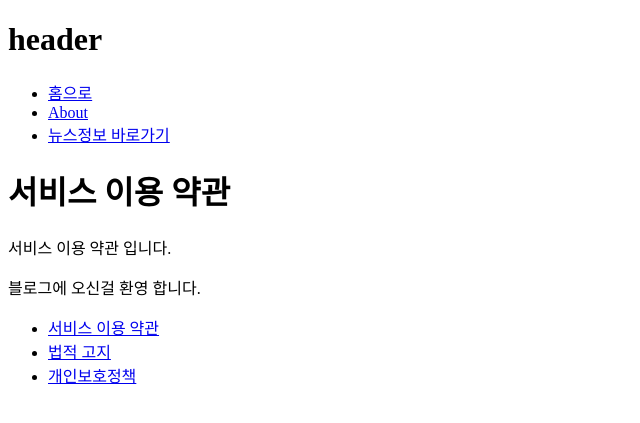
After one commit to wonju/wonju_blog, a Django app: template wpsblog/wpsblog/templates/policy/terms.html in a window 1280 px wide. The commit adds this page. Shown: the top 423 px of the page, without its empty margins (0-640 px from the left). Run offline with Django 3.2, Linux system fonts and the light colour scheme; the template is opened without the code that fills it, so the values that code supplies are empty.

Commit message:
add policy related views: terms, privacy, disclaimer

```diff
--- a/wpsblog/wpsblog/templates/footer.html
+++ b/wpsblog/wpsblog/templates/footer.html
@@ -1,3 +1,8 @@
 <footer>
     <p>블로그에 오신걸 환영 합니다.</p>
+    <ul>
+        <li><a href="{% url "policy:terms" %}">서비스 이용 약관</a></li>
+        <li><a href="{% url "policy:disclaimer" %}">법적 고지</a></li>
+        <li><a href="{% url "policy:privacy" %}">개인보호정책</a></li>
+    </ul>
 </footer>
--- /dev/null
+++ b/wpsblog/wpsblog/templates/policy/disclaimer.html
@@ -0,0 +1,6 @@
+{% extends "base.html" %}
+
+{% block content%}
+<h1>법적 고지와 책임의 한계</h1>
+<p>법적 고지와 책임의 한계 입니다.</p>
+{% endblock %}
--- /dev/null
+++ b/wpsblog/wpsblog/templates/policy/privacy.html
@@ -0,0 +1,6 @@
+{% extends "base.html" %}
+
+{% block content%}
+<h1>개인정보 보호 정책</h1>
+<p>개인정보 보호 정책입니다.</p>
+{% endblock %}
--- /dev/null
+++ b/wpsblog/wpsblog/templates/policy/terms.html
@@ -0,0 +1,6 @@
+{% extends "base.html" %}
+
+{% block content%}
+<h1>서비스 이용 약관</h1>
+<p>서비스 이용 약관 입니다.</p>
+{% endblock %}
--- a/wpsblog/wpsblog/views/__init__.py
+++ b/wpsblog/wpsblog/views/__init__.py
@@ -2,3 +2,4 @@ from .home import home
 from .news import news
 from .room import room
 from .about import about
+from .policy import terms, privacy, disclaimer
```
Also changed, not shown: wpsblog/wpsblog/urls.py (+8 -2 lines), wpsblog/wpsblog/views/policy.py (added, +23 -0 lines).
